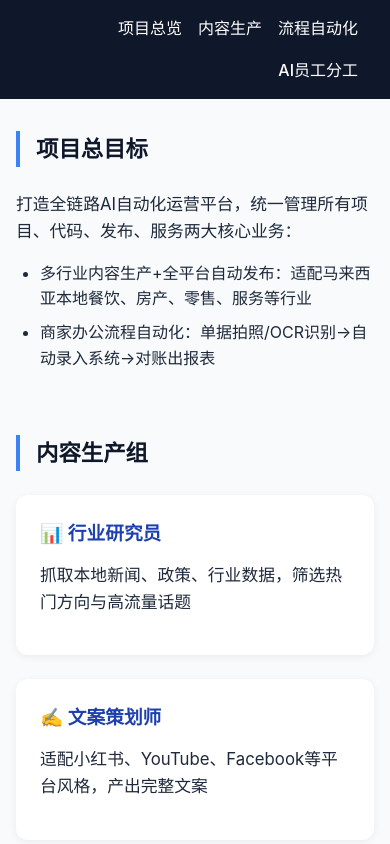
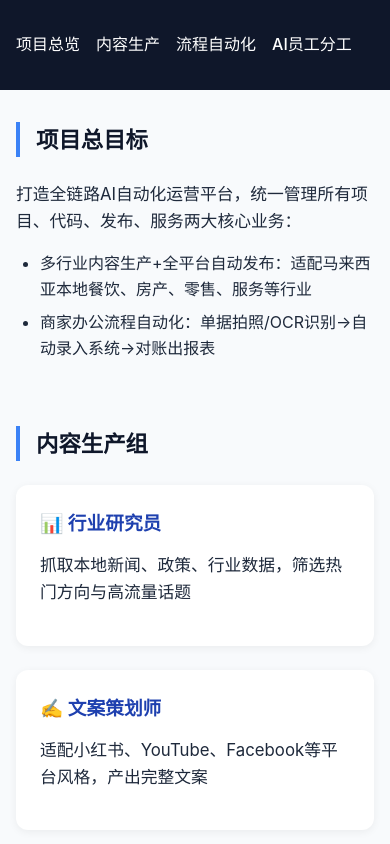
Before and after one commit to edwardchaiks-jpg/AI-company-hub, a React (Vite) app: page / in a window 390 px wide. Shown: the top 844 px of the page. Built offline with nearby package versions, Linux system fonts and the light colour scheme.

Commit message:
Update index.css

```diff
--- a/src/index.css
+++ b/src/index.css
@@ -32,6 +32,7 @@ body {
   min-height: 100vh;
 }
 
+/* 导航栏整体 */
 .navbar {
   background: #0f172a;
   color: white;
@@ -41,19 +42,64 @@ body {
   z-index: 100;
 }
 
+/* 导航容器：电脑端左右分开 */
 .nav-container {
   max-width: 1200px;
   margin: 0 auto;
   padding: 0 2rem;
   display: flex;
-  justify-content: space-between;
+  flex-direction: row;
+  justify-content: space-between; /* 左logo、右导航 */
+  align-items: center;
+  width: 100%;
+}
+
+/* Logo文字样式（关键：让文字正常显示） */
+.logo {
+  font-size: 1.5rem;
+  font-weight: 700;
+  color: white !important;
+  margin: 0;
+  display: block;
+  visibility: visible !important;
+}
+
+/* 导航链接组 */
+.nav-links {
+  display: flex;
+  gap: 2rem;
+  flex-wrap: nowrap;
+  justify-content: flex-end;
   align-items: center;
 }
 
-.logo {
-  font-size: 1.5rem;
-  font-weight: 700;
+.nav-links a {
+  color: white;
+  text-decoration: none;
+  font-weight: 500;
+  transition: color 0.2s;
+  white-space: nowrap;
 }
+
+.nav-links a:hover {
+  color: #38bdf8;
+}
+
+/* 手机/平板适配 */
+@media (max-width: 768px) {
+  .nav-container {
+    flex-direction: column; /* 手机上下排 */
+    gap: 1rem;
+    padding: 1rem;
+  }
+
+  .nav-links {
+    gap: 1rem;
+    flex-wrap: wrap;
+    justify-content: center; /* 手机导航居中 */
+  }
+}
+
 
 .nav-links {
   display: flex;
```
